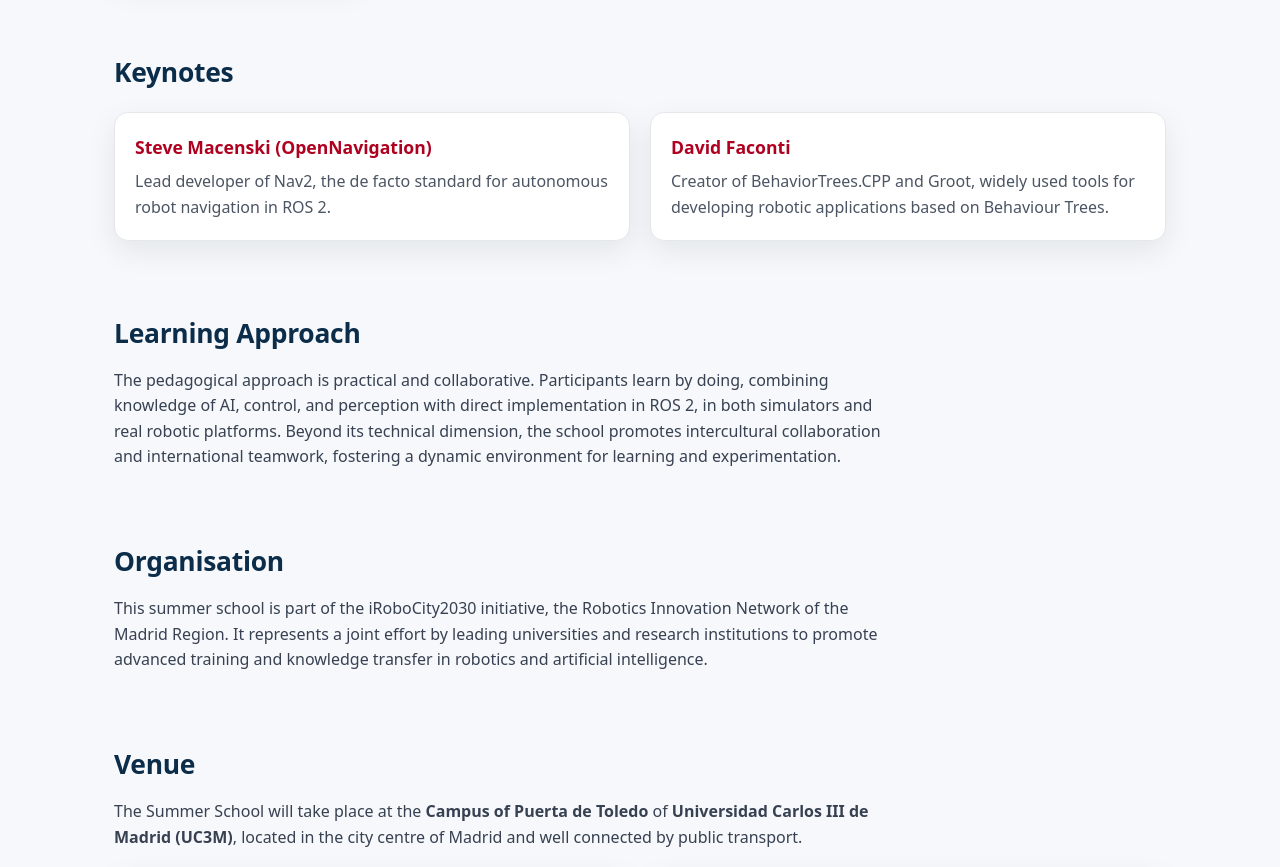
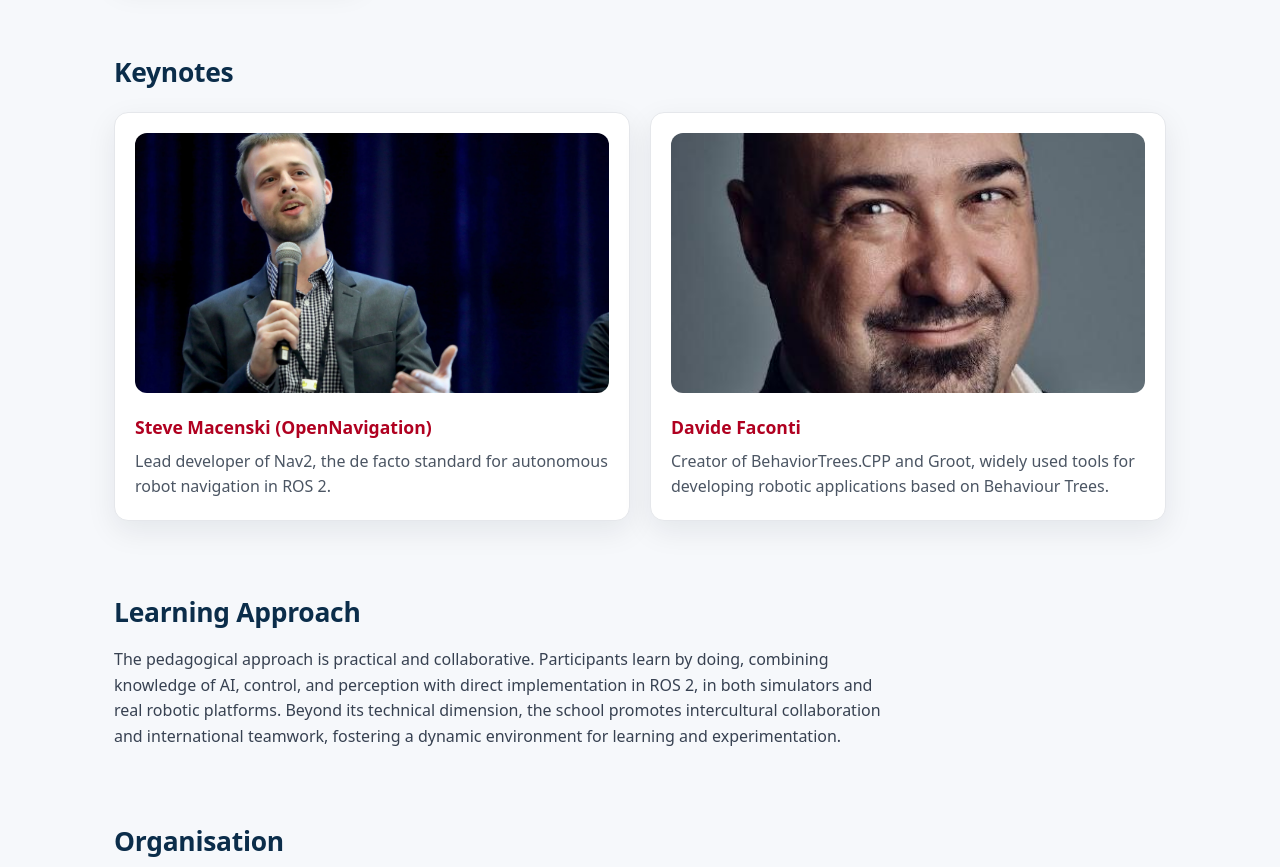
Before and after one commit to IntelligentRoboticsLabs/RoboCity_ROS2_Summer_School_2025, a plain HTML site: page index.html in a window 1280 px wide. Shown: the part 1680-2547 px from the top of the page. Drawn offline with Linux system fonts and the light colour scheme.

Commit message:
Keynote speakers
Signed-off-by: Francisco Martín Rico <fmrico@gmail.com>

```diff
--- a/index.html
+++ b/index.html
@@ -100,13 +100,15 @@
 <h2>Keynotes</h2>
 <div class="grid">
 <div class="card">
+<img src="img/steve_macenski.webp" alt="Steve Macenski" style="width:100%; max-height:260px; object-fit:cover; border-radius:12px; margin-bottom:0.75rem;" />
 <h3>Steve Macenski (OpenNavigation)</h3>
 <p>
 Lead developer of Nav2, the de facto standard for autonomous robot navigation in ROS 2.
 </p>
 </div>
 <div class="card">
-        <h3>David Faconti</h3>
+<img src="img/davide_faconti.jpeg" alt="Davide Faconti" style="width:100%; max-height:260px; object-fit:cover; border-radius:12px; margin-bottom:0.75rem;" />
+<h3>Davide Faconti</h3>
 <p>
 Creator of BehaviorTrees.CPP and Groot, widely used tools for developing robotic applications based on Behaviour Trees.
 </p>
```
Also changed, not shown: img/davide_faconti.jpeg (added), img/steve_macenski.webp (added). Lines whose indentation alone changed are shown as unchanged.
